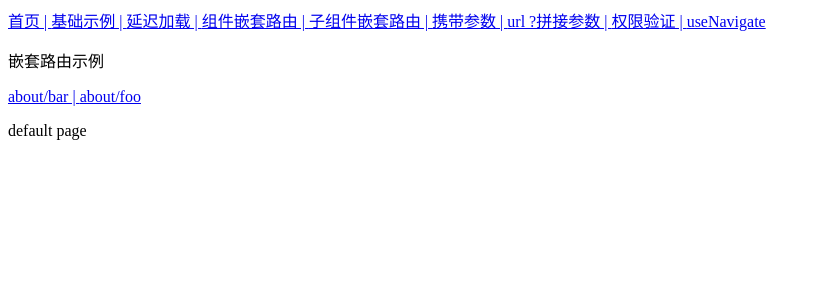
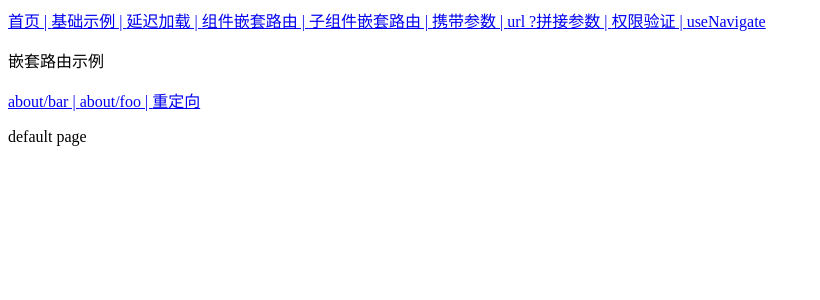
Before and after one commit to xlz122/react-cli-template, a React app: page /about in a window 1280 px wide. Shown: the top 300 px of the page, without its empty margins (0-820 px from the left). Built offline with nearby package versions, Linux system fonts and the light colour scheme.

Commit message:
feat: 增加代替重定向示例

```diff
--- a/src/router/index.tsx
+++ b/src/router/index.tsx
@@ -1,5 +1,5 @@
 import React from 'react';
-import { BrowserRouter, Routes, Route, Link, Outlet } from 'react-router-dom';
+import { BrowserRouter, Routes, Route, Link, Navigate, Outlet } from 'react-router-dom';
 import Home from '../views/Home';
 import Basic from '../views/basic/Basic';
 import LazyLoading from '../views/lazy-loading/LazyLoading';
@@ -45,6 +45,8 @@ function AppRouter(): React.ReactElement {
             <Route index element={<Default />} />
             <Route path="/about/bar" element={<Bar />} />
             <Route path="/about/foo" element={<Foo />} />
+            {/* 重定向示例 */}
+            <Route path="*" element={<Navigate to="/use-navigate" />} />
           </Route>
 
           {/* 直接嵌套，parent route 的 path 不用加* */}
--- a/src/router/routes.tsx
+++ b/src/router/routes.tsx
@@ -1,4 +1,4 @@
-import { Link, useRoutes, Outlet } from 'react-router-dom';
+import { Link, Navigate, useRoutes, Outlet } from 'react-router-dom';
 import Home from '../views/Home';
 import Basic from '../views/basic/Basic';
 import LazyLoading from '../views/lazy-loading/LazyLoading';
@@ -28,7 +28,8 @@ export default function Element() {
           children: [
             { index: true, element: <Default /> },
             { path: '/about/bar', element: <Bar /> },
-            { path: '/about/foo', element: <Foo /> }
+            { path: '/about/foo', element: <Foo /> },
+            { path: '*', element: <Navigate to="/use-navigate" /> }
           ]
         },
         { path: '/nested-route/*', element: <NestedRoute /> },
--- a/src/views/about/About.tsx
+++ b/src/views/about/About.tsx
@@ -6,7 +6,8 @@ function About(): React.ReactElement {
     <>
       <p>嵌套路由示例</p>
       <Link to="/about/bar">about/bar | </Link>
-      <Link to="/about/foo">about/foo</Link>
+      <Link to="/about/foo">about/foo | </Link>
+      <Link to="/about/xlz122">重定向</Link>
       <Outlet />
     </>
   );
```
